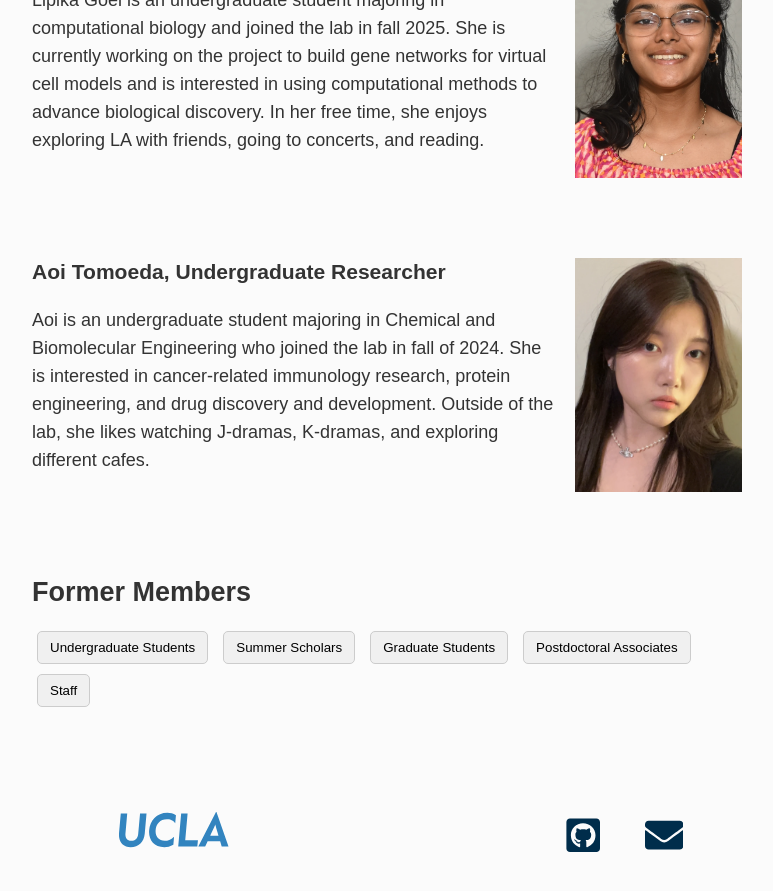
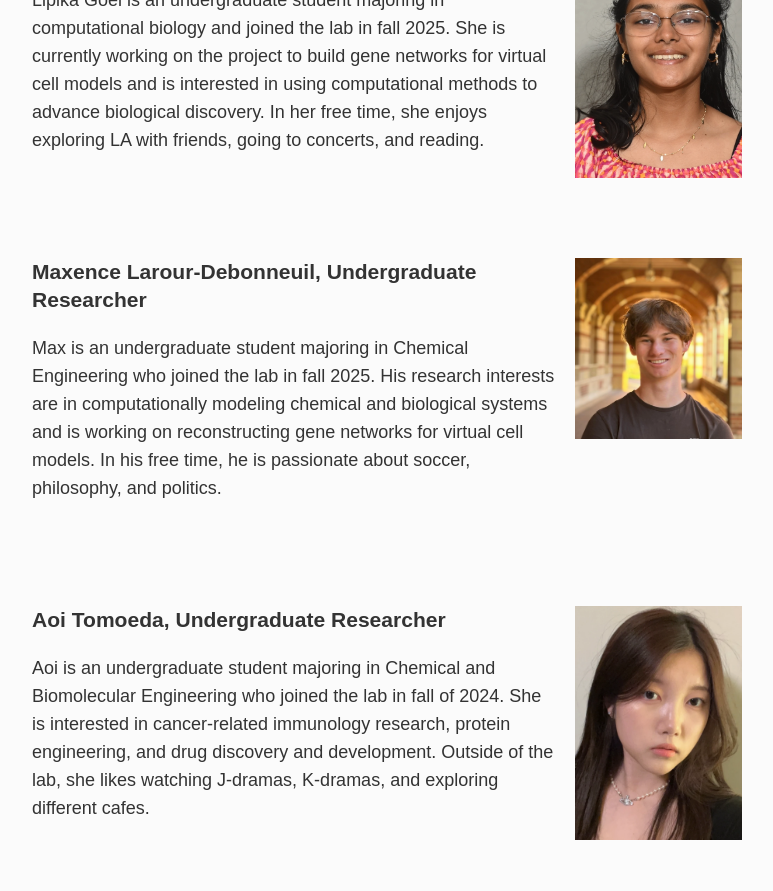
Before and after one commit to meyer-lab/asmlab.org, a Jekyll site: the page built from team/index.md, in a window 1280 px wide and 900 px high, scrolled down 4419 px. Shown: the top 891 px of the window, without its empty margins (253-1026 px from the left). Built offline with Jekyll 4.4.1, drawn with Linux system fonts in a browser that asks for light colours; some web fonts are replaced.

Commit message:
Add Max to Website (#171)
* Add Max to Website

* Add mlarour.webp headshot for profile

```diff
--- a/_data/team.yml
+++ b/_data/team.yml
@@ -503,6 +503,14 @@
   photo: lipika.webp
   current: True
 
+- name: Maxence Larour-Debonneuil
+  position: Undergraduate Researcher
+  keywords: computational, virtual cells
+  description: Max is an undergraduate student majoring in Chemical Engineering who joined the lab in fall 2025. His research interests are in computationally modeling chemical and biological systems and is working on reconstructing gene networks for virtual cell models. In his free time, he is passionate about soccer, philosophy, and politics.
+  joined: 2025
+  photo: mlarour.webp
+  current: True
+
 - name: Breanna Remigio
   position: Undergraduate Researcher
   keywords: computational, tensors
```
Also changed, not shown: public/photos/mlarour.webp (added).
